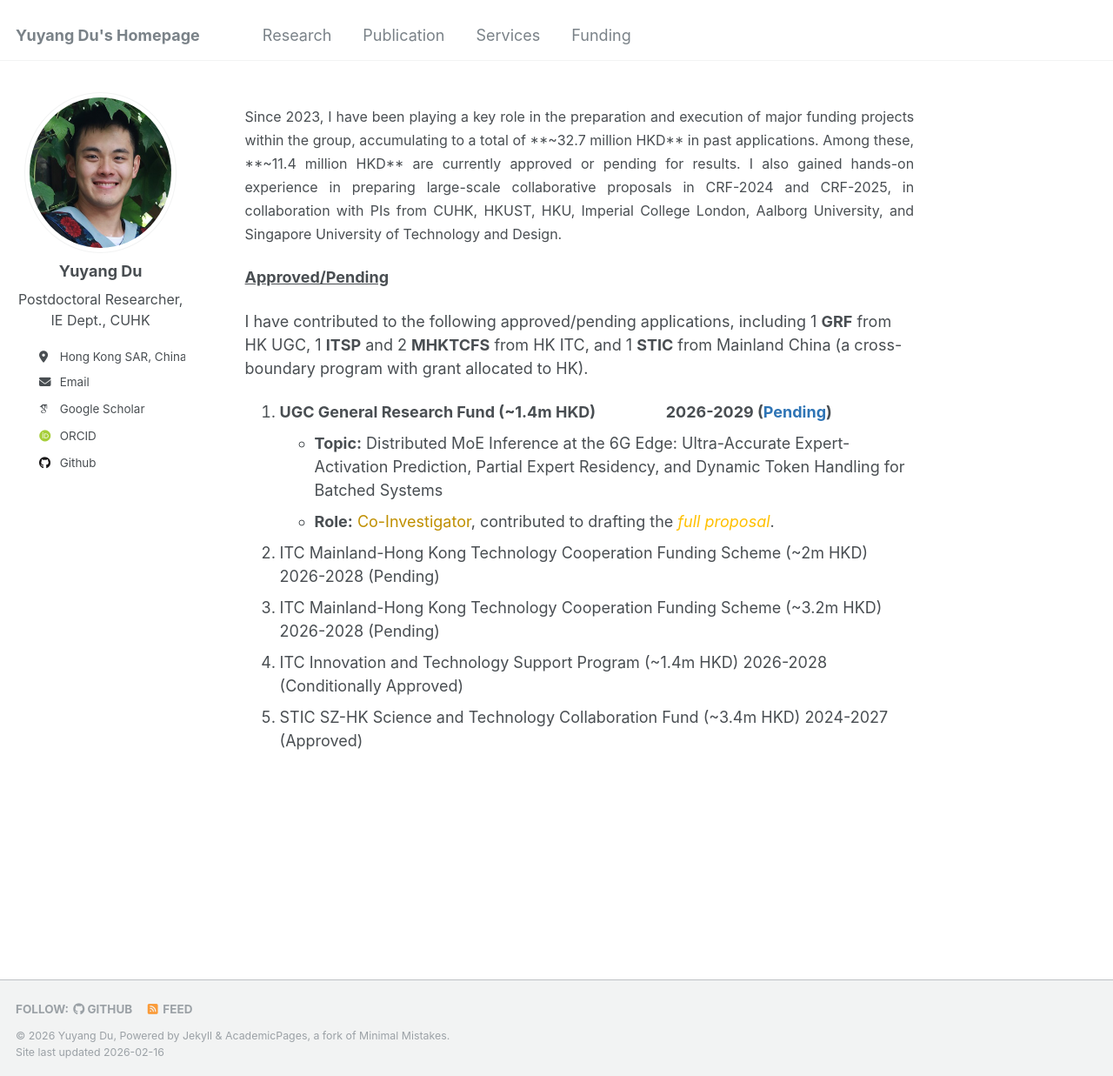
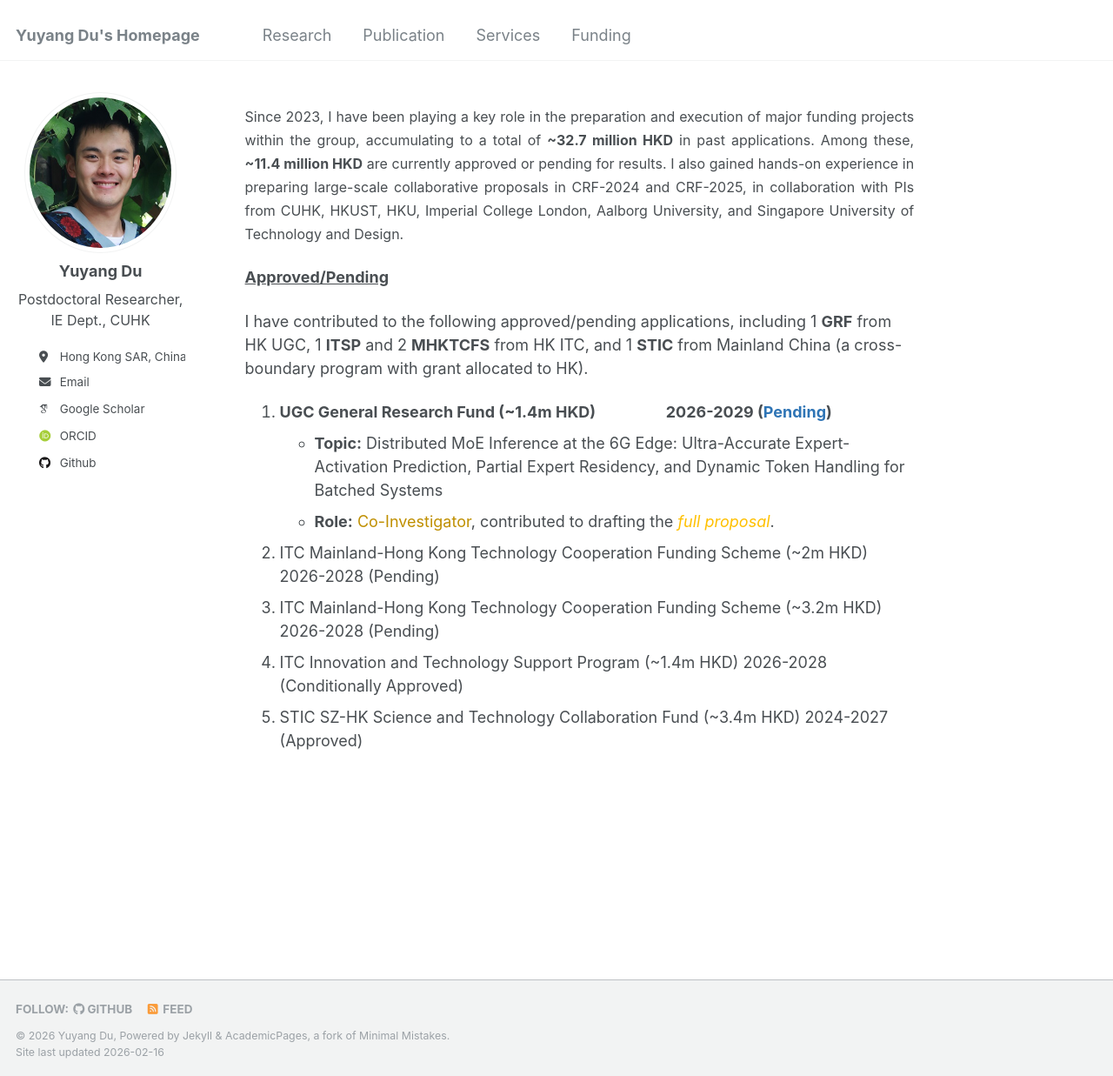
Before and after one commit to yuyangdu01/yuyangdu01.github.io, a Jekyll site: the page built from _pages/funding.md, in a window 1280 px wide and 1237 px high. Shown: the whole window at 87% size. Built offline with Jekyll 4.4.1, drawn with Linux system fonts in a browser that asks for light colours; some web fonts are replaced.

Commit message:
Update funding.md

```diff
--- a/_pages/funding.md
+++ b/_pages/funding.md
@@ -13,7 +13,7 @@ a {
 }
 </style>
 
-<p style="text-align: justify;"><font size=3> Since 2023, I have been playing a key role in the preparation and execution of major funding projects within the group, accumulating to a total of **~32.7 million HKD** in past applications. Among these, **~11.4 million HKD** are currently approved or pending for results. I also gained hands-on experience in preparing large-scale collaborative proposals in CRF-2024 and CRF-2025, in collaboration with PIs from CUHK, HKUST, HKU, Imperial College London, Aalborg University, and Singapore University of Technology and Design.</font></p>
+<p style="text-align: justify;"><font size=3> Since 2023, I have been playing a key role in the preparation and execution of major funding projects within the group, accumulating to a total of <b>~32.7 million HKD</b> in past applications. Among these, <b>~11.4 million HKD</b> are currently approved or pending for results. I also gained hands-on experience in preparing large-scale collaborative proposals in CRF-2024 and CRF-2025, in collaboration with PIs from CUHK, HKUST, HKU, Imperial College London, Aalborg University, and Singapore University of Technology and Design.</font></p>
 
 
 
```
